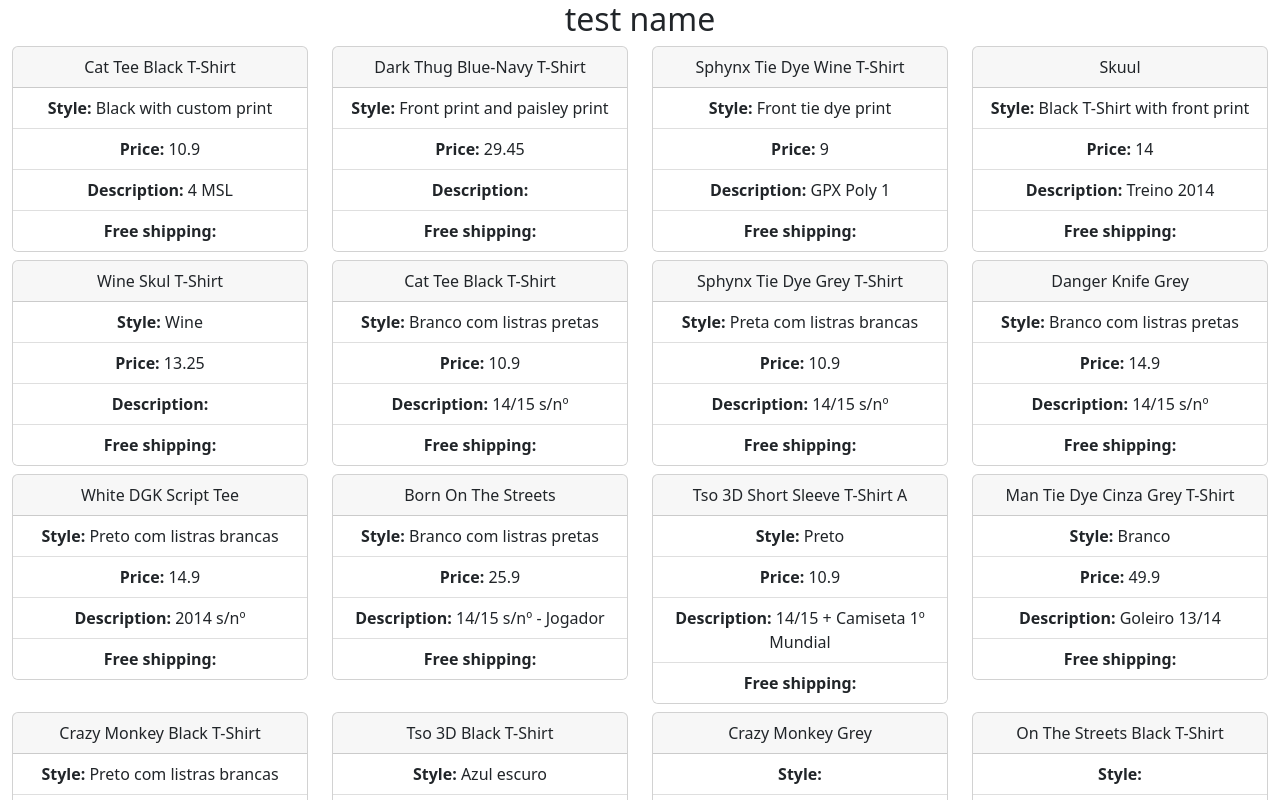
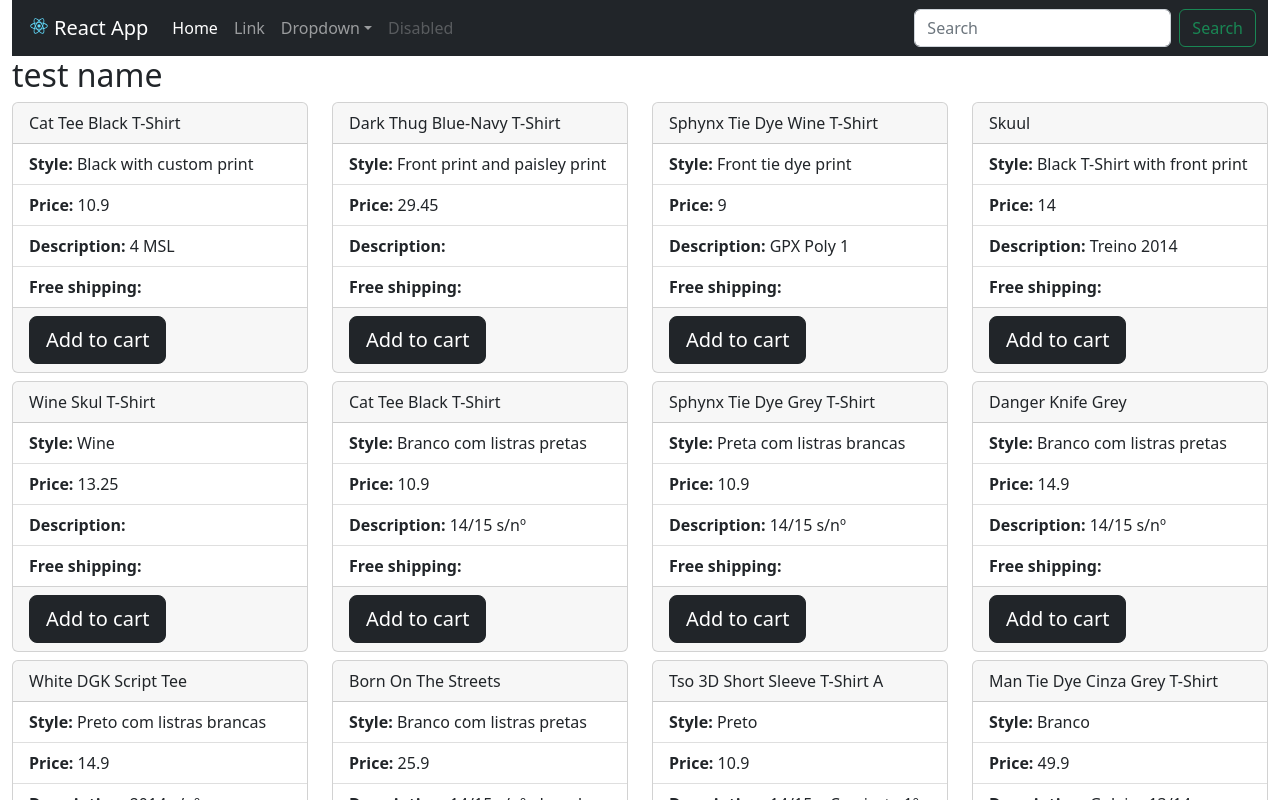
Before and after one commit to ppshilpa/react_apps, a React (Create React App) app in the folder react-web-app/: page / in a window 1280 px wide. Shown: the top 800 px of the page. Built offline with nearby package versions, Linux system fonts and the light colour scheme.

Commit message:
add to cart

```diff
--- a/react-web-app/src/App.tsx
+++ b/react-web-app/src/App.tsx
@@ -3,10 +3,12 @@
 import './App.css';
 import ProductList from "./component/ProductList";
 import products from "./data/products.json";
+import {NavComponent} from "./component/NavComponent";
 
 const App =() =>{
   return (
-    <div  className="App container-fluid">
+    <div  className="container-fluid">
+      <NavComponent/>
       <ProductList data={products} cardName={"test name"} />
     </div>
   );
--- /dev/null
+++ b/react-web-app/src/component/CartModel.tsx
@@ -0,0 +1,46 @@
+
+export const CartModel = () => {
+    return (
+        <div className="modal" id="CartModal" >
+            <div className="modal-dialog">
+                <div className="modal-content">
+                    <div className="modal-header">
+                        <h5 className="modal-title">Modal title</h5>
+                        <button type="button" className="btn-close" data-bs-dismiss="modal" aria-label="Close"></button>
+                    </div>
+                    <div className="modal-body">
+                        <form className="row g-3 needs-validation" >
+                            <div className="col">
+                                <select className="form-select" >
+                                    <option >Select Quantity</option>
+                                    <option value="1">One</option>
+                                    <option value="2">Two</option>
+                                    <option value="3">Three</option>
+                                    <option value="4">Four</option>
+                                    <option value="5">Five</option>
+                                </select>
+                            </div>
+                            <div>
+                                <div className="form-check form-check-inline">
+                                    <input className="form-check-input" type="radio" name="inlineRadioOptions" id="inlineRadio1" value="option1" />
+                                    <label className="form-check-label" >S</label>
+                                </div>
+                                <div className="form-check form-check-inline">
+                                    <input className="form-check-input" type="radio" name="inlineRadioOptions" id="inlineRadio2" value="option2" />
+                                    <label className="form-check-label" >M</label>
+                                </div>
+                                <div className="form-check form-check-inline">
+                                    <input className="form-check-input" type="radio" name="inlineRadioOptions" id="inlineRadio3" value="option3" />
+                                    <label className="form-check-label" >XL </label>
+                                </div>
+                            </div>
+                        </form>
+                    </div>
+                    <div className="modal-footer">
+                        <button type="button" className="btn btn-secondary" data-bs-dismiss="modal">Close</button>
+                        <button type="button" className="btn btn-primary">Save changes</button>
+                    </div>
+                </div>
+            </div>
+        </div>)
+}
--- /dev/null
+++ b/react-web-app/src/component/NavComponent.tsx
@@ -0,0 +1,48 @@
+import React from "react";
+import logo from '../logo.svg';
+
+export class NavComponent extends React.Component{
+render(): React.ReactNode {
+return (<header>
+<nav className="navbar navbar-expand-lg navbar-dark bg-dark">
+  <div className="container-fluid">
+    <a className="navbar-brand" href="#"> <img src={logo} alt="" width="30" height="24" className="d-inline-block align-text-top"/>
+      React App
+    </a>
+    <button className="navbar-toggler" type="button" data-bs-toggle="collapse" data-bs-target="#navbarSupportedContent" aria-controls="navbarSupportedContent" aria-expanded="false" aria-label="Toggle navigation">
+      <span className="navbar-toggler-icon"></span>
+    </button>
+    <div className="collapse navbar-collapse" id="navbarSupportedContent">
+      <ul className="navbar-nav me-auto mb-2 mb-lg-0">
+        <li className="nav-item">
+          <a className="nav-link active" aria-current="page" href="#">Home</a>
+        </li>
+        <li className="nav-item">
+          <a className="nav-link" href="#">Link</a>
+        </li>
+        <li className="nav-item dropdown">
+          <a className="nav-link dropdown-toggle" href="#" id="navbarDropdown" role="button" data-bs-toggle="dropdown" aria-expanded="false">
+            Dropdown
+          </a>
+          <ul className="dropdown-menu" aria-labelledby="navbarDropdown">
+            <li><a className="dropdown-item" href="#">Action</a></li>
+            <li><a className="dropdown-item" href="#">Another action</a></li>
+            <li><hr className="dropdown-divider"/></li>
+            <li><a className="dropdown-item" href="#">Something else here</a></li>
+          </ul>
+        </li>
+        <li className="nav-item">
+          <a className="nav-link disabled" href="#"  aria-disabled="true">Disabled</a>
+        </li>
+      </ul>
+      <form className="d-flex">
+        <input className="form-control me-2" type="search" placeholder="Search" aria-label="Search"/>
+        <button className="btn btn-outline-success" type="submit">Search</button>
+      </form>
+    </div>
+  </div>
+</nav>
+</header>)
+
+}
+}
--- a/react-web-app/src/component/ProductCard.tsx
+++ b/react-web-app/src/component/ProductCard.tsx
@@ -1,17 +1,44 @@
+import React,{ ReactNode } from 'react';
 import {product} from './ProductList';
+import {CartModel} from './CartModel'
+interface AppState {
+    isModelOpen: boolean
+ }
 
-export const ProductCard = (props:product) => {
+export class ProductCard extends React.Component<product,AppState>{
+
+constructor(props:product){
+super(props);
+this.state =({
+    isModelOpen :false
+});
+}
+ showModel = () => {
+this.setState({
+    isModelOpen :true
+});
+
+}
+render(): ReactNode {
+    console.log(this.props.availableSizes)
     return (
-<div className="card mb-2">
+        <>
+ <div className="card mb-2">
   <div className="card-header">
-  {props.title}
+  {this.props.title}
   </div>
   <ul className="list-group list-group-flush">
-    <li className="list-group-item"><b>Style:</b> {props.style}</li>
-    <li className="list-group-item"><b>Price:</b> {props.price}</li>
-    <li className="list-group-item"><b>Description:</b> {props.description}</li>
-    <li className="list-group-item"><b>Free shipping:</b> {props.isFreeShipping}</li>
+    <li className="list-group-item"><b>Style:</b> {this.props.style}</li>
+    <li className="list-group-item"><b>Price:</b> {this.props.price}</li>
+    <li className="list-group-item"><b>Description:</b> {this.props.description}</li>
+    <li className="list-group-item"><b>Free shipping:</b> {this.props.isFreeShipping}</li>
   </ul>
+  <div className="card-footer">
+  <button type="button" className="btn btn-dark btn-lg" data-bs-toggle="modal" data-bs-target="#CartModal">Add to cart</button>
+  </div>
       </div>
+<CartModel  />
+</>
     );
+}
   };
--- a/react-web-app/src/component/ProductList.tsx
+++ b/react-web-app/src/component/ProductList.tsx
@@ -22,6 +22,7 @@
    const ProductsList = (props:propsList) => {
    // const products = props.data || []
     const {data:productList, cardName} = props;
+    let index=0;
     return (
       <div>
         <div>
@@ -30,7 +31,8 @@
           </div>
         </div>
          <div className="row">
-          {productList.map((product) => <div className='col-3'><ProductCard key={product.sku} {...product} /></div>)}
+          {productList.map((product) => <div className='col-3' key={product.sku}  >
+            <ProductCard  {...product} /></div>)}
         </div>
       </div>
     )
--- a/react-web-app/src/index.tsx
+++ b/react-web-app/src/index.tsx
@@ -4,6 +4,7 @@
 import App from './App';
 import reportWebVitals from './reportWebVitals';
 import 'bootstrap/dist/css/bootstrap.css';
+import "bootstrap/dist/js/bootstrap.bundle.js"
 
 const root = ReactDOM.createRoot(
   document.getElementById('root') as HTMLElement
```
